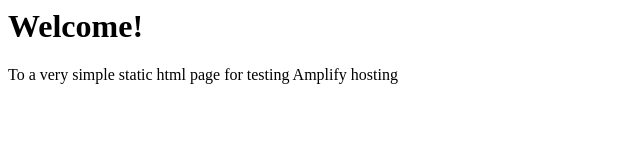
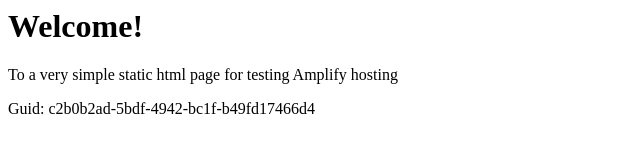
Before and after one commit to aws-aemilia-icn/Github-PR-Commit-Integration-Test-DoNotTouch-Gith-P5X5MO5I-v1-preprod-ap-northeast-2, a website: page src/index.html in a window 1280 px wide. Shown: the whole page, without its empty margins (0-640 px from the left). Drawn offline with Linux system fonts and the light colour scheme.

Commit message:
commit from integ tests

```diff
--- a/src/index.html
+++ b/src/index.html
@@ -1,3 +1,5 @@
+
+
 <html lang="en">
 
 <head>
@@ -10,6 +12,6 @@
 <body>
     <h1>Welcome!</h1>
     <p>To a very simple static html page for testing Amplify hosting</p>
-</body>
+    <p>Guid: c2b0b2ad-5bdf-4942-bc1f-b49fd17466d4</p></body>
 
 </html>
```
